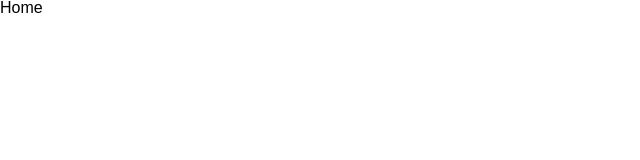
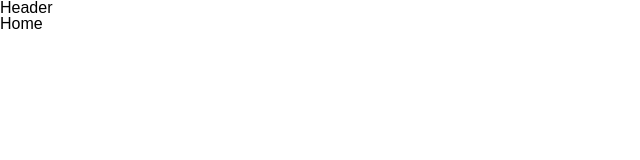
Before and after one commit to LEEHYUNHO2001/google-map-test, a Next.js app: page / in a window 1280 px wide. Shown: the top 160 px of the page, without its empty margins (0-640 px from the left). Built offline with nearby package versions, Linux system fonts and the light colour scheme.

Commit message:
✨ header layout 플로우 구성

```diff
--- /dev/null
+++ b/src/components/Layout/Header/index.tsx
@@ -0,0 +1,9 @@
+import styled from '@emotion/styled';
+
+export const Header = () => (
+  <Container>
+    <header>Header</header>
+  </Container>
+);
+
+const Container = styled.section``;
--- /dev/null
+++ b/src/components/Layout/index.tsx
@@ -0,0 +1,17 @@
+import styled from '@emotion/styled';
+import { ReactNode } from 'react';
+
+import { Header } from './Header';
+
+interface Children {
+  children: ReactNode;
+}
+
+export const Layout = ({ children }: Children) => (
+  <Container>
+    <Header />
+    <main>{children}</main>
+  </Container>
+);
+
+const Container = styled.section``;
--- a/src/pages/_app.tsx
+++ b/src/pages/_app.tsx
@@ -2,6 +2,7 @@ import { Global, ThemeProvider } from '@emotion/react';
 import { QueryClientProvider } from '@tanstack/react-query';
 import type { AppProps } from 'next/app';
 
+import { Layout } from '@/components/Layout';
 import { reset } from '@/styles/reset';
 import { theme } from '@/styles/theme';
 import { queryClient } from '@/utils/query';
@@ -11,7 +12,9 @@ function MyApp({ Component, pageProps }: AppProps) {
     <QueryClientProvider client={queryClient}>
       <ThemeProvider theme={theme}>
         <Global styles={reset} />
-        <Component {...pageProps} />
+        <Layout>
+          <Component {...pageProps} />
+        </Layout>
       </ThemeProvider>
     </QueryClientProvider>
   );
--- a/src/pages/index.tsx
+++ b/src/pages/index.tsx
@@ -1,10 +1,10 @@
 import styled from '@emotion/styled';
 import type { NextPage } from 'next';
 
-const Home: NextPage = () => <Container>Home</Container>;
+const HomePage: NextPage = () => <Container>Home</Container>;
 
 const Container = styled.section`
   color: ${props => props.theme.black0};
 `;
 
-export default Home;
+export default HomePage;
--- /dev/null
+++ b/src/pages/search/index.tsx
@@ -0,0 +1,6 @@
+// import styled from '@emotion/styled';
+import type { NextPage } from 'next';
+
+const SearchPage: NextPage = () => <section>SearchPage</section>;
+
+export default SearchPage;
```
